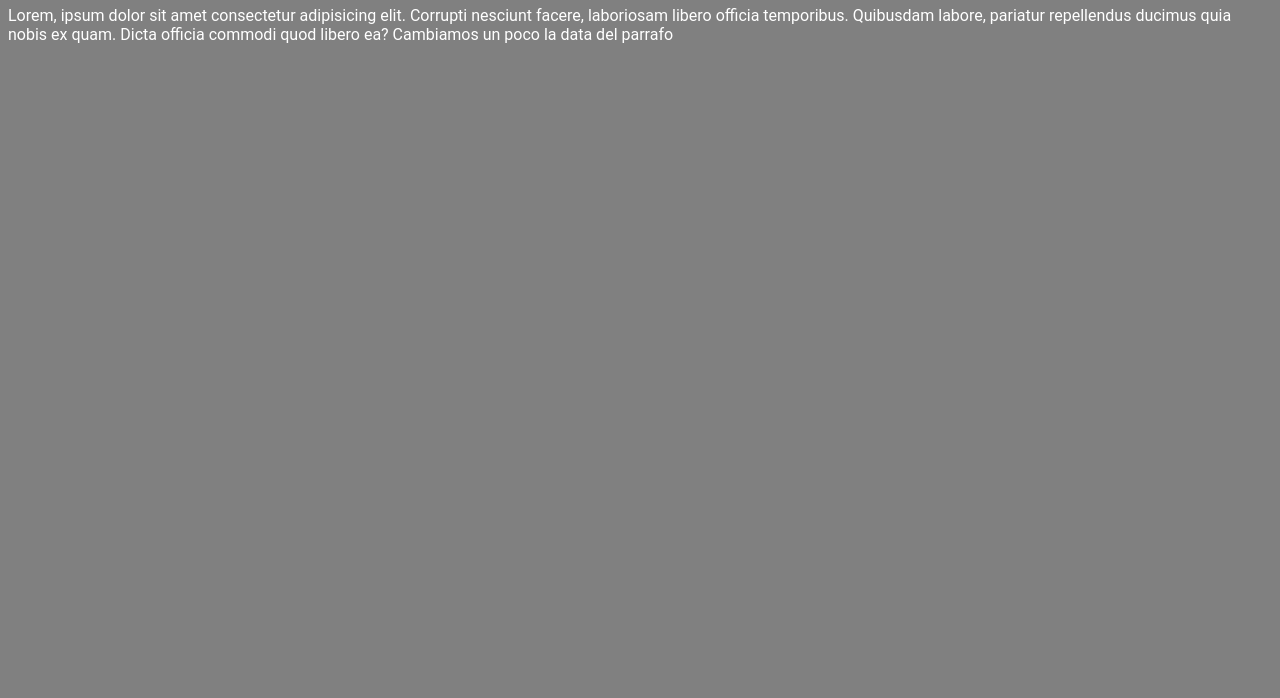
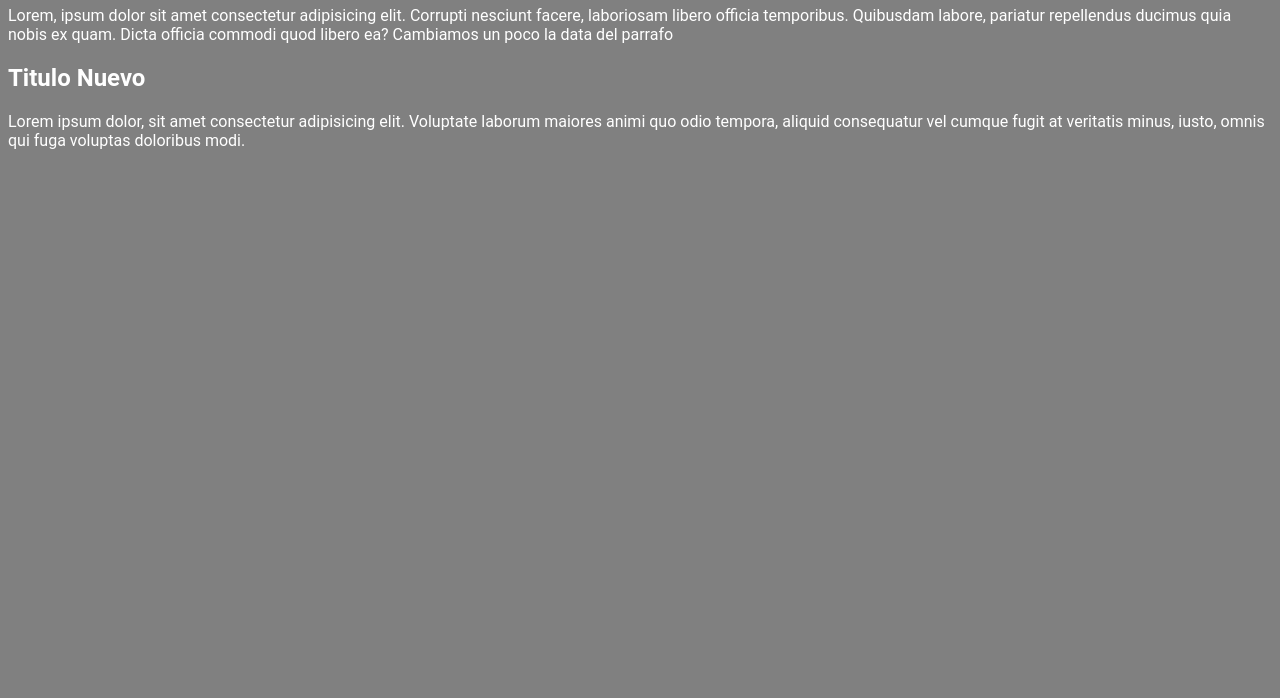
Before and after one commit to PSevillaO/js-bucles, a plain HTML site: page index.html in a window 1280 px wide. Shown: the part 102-800 px from the top of the page. Drawn offline with Linux system fonts and the light colour scheme.

Commit message:
Titulo 2 y log en JS

```diff
--- a/index.html
+++ b/index.html
@@ -12,6 +12,8 @@
     <p>Lorem, ipsum dolor sit amet consectetur adipisicing elit. Corrupti nesciunt facere, laboriosam libero officia temporibus. Quibusdam labore, pariatur repellendus ducimus quia nobis ex quam. Dicta officia commodi quod libero ea?
         Cambiamos un poco la data del parrafo
     </p>
+    <H2>Titulo Nuevo</H2>
+    <p>Lorem ipsum dolor, sit amet consectetur adipisicing elit. Voluptate laborum maiores animi quo odio tempora, aliquid consequatur vel cumque fugit at veritatis minus, iusto, omnis qui fuga voluptas doloribus modi.</p>
 
     <script src="/js/while.js"></script>
 </body>
--- a/js/while.js
+++ b/js/while.js
@@ -0,0 +1 @@
+console.log("No se qu poner");
```
